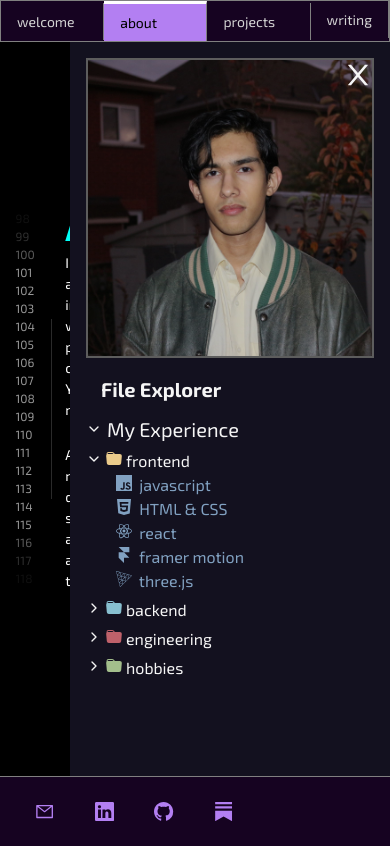
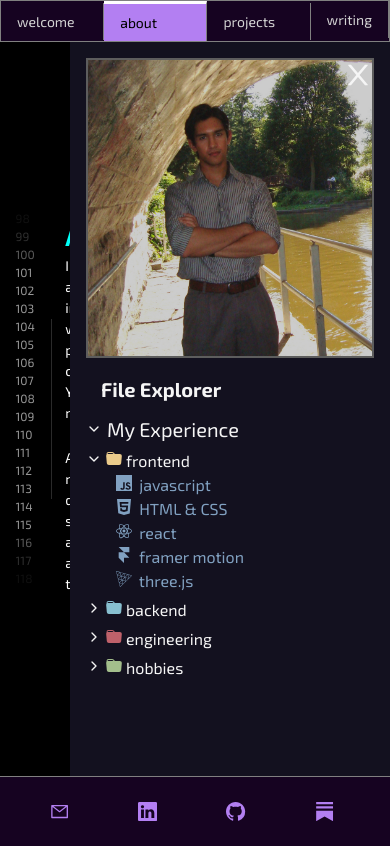
Before and after one commit to sumedhdhan/sumedhdhan.github.io, a Next.js app: page /about in a window 390 px wide. Built offline with nearby package versions, Linux system fonts and the light colour scheme.

Commit message:
Changed bio pic and header size in about To make the page appropriately sized on mobile

```diff
--- a/pages/about.jsx
+++ b/pages/about.jsx
@@ -158,7 +158,7 @@ const About = () => {
         >
           <span className={style.ml_2}> /*</span>
           <span>
-                  <motion.div style={{color: textColor, fontWeight: "bold", fontSize:30}}>
+                  <motion.div className={style.bit} style={{color: textColor}}>
                  A bit about me:
                 </motion.div>
 
@@ -198,7 +198,7 @@ const About = () => {
           }}
         >
           <div className={style.right_container}>
-          <img src="./Sumedh Headshot.jpg" alt="picture of me" className={style.center_image}></img>
+          <img src="./stratford2.jpg" alt="picture of me" className={style.center_image}></img>
             <h3 style={{paddingTop: "1rem"}}>File Explorer</h3>
             <div className={style.right_interest}>
 
--- a/styles/About.module.css
+++ b/styles/About.module.css
@@ -59,6 +59,7 @@
   justify-content: center;
   margin-left: 14px;
   color: rgb(255, 255, 255);
+  overflow: auto;
 }
 .about .left_about span {
   font-size: 18px;
@@ -110,6 +111,11 @@
   z-index: 999;
 }
 
+.about .bit {
+  font-weight: bold;
+  font-size:3rem;
+}
+
 .about .center_image {
   display: block;
   border:rgb(116, 116, 116);
@@ -153,6 +159,9 @@
   .about .right .skill {
     font-size: 16px;
   }
+  .about .ml_2 {
+   display: none;
+  }
 }
 @media screen and (max-width: 510px) {
   .about .left {
@@ -174,4 +183,12 @@
   .about .left_line2 {
     margin-left: 0.5rem;
   }
+  .about .ml_2 {
+    display: none;
+   }
+   .about .bit {
+    font-weight: bold;
+    font-size:1.5rem;
+    padding-top: 1rem;
+  }
 }
--- a/styles/Footer.module.css
+++ b/styles/Footer.module.css
@@ -44,8 +44,8 @@
 
   .footer span {
     border-right: 2px solid rgba(139, 148, 158, 0);
-    padding-left:1.2rem;
-    padding-right:1.2rem;
+    padding-left:2.1rem;
+    padding-right:2.1rem;
     display: flex;
     align-items: center;
   }
```
Also changed, not shown: public/stratford2.jpg (added).
